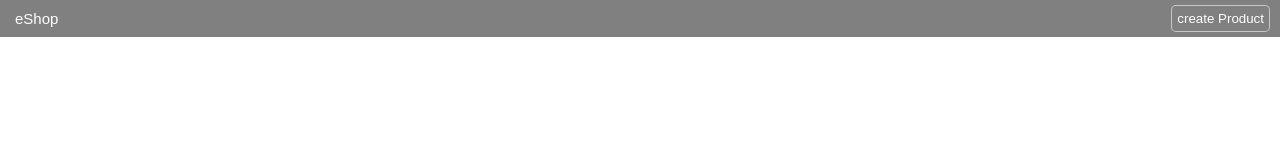
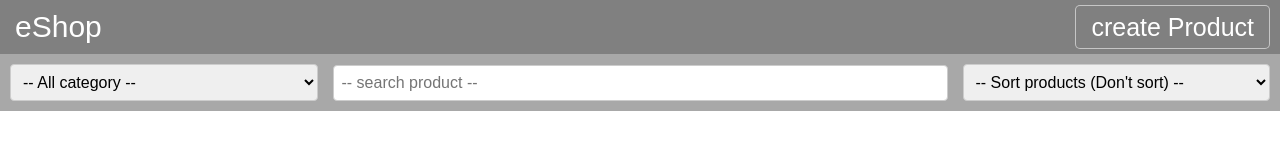
Before and after one commit to oket23/JS-Exam, a plain HTML site: page index.htm in a window 1280 px wide. Drawn offline with Linux system fonts and the light colour scheme.

Commit message:
update css for header and added sorting options

```diff
--- a/css/style.css
+++ b/css/style.css
@@ -14,17 +14,18 @@ header {
 
 header #title {
     color: white;
-    font-size: 15px;
+    font-size: 30px;
     font-weight: 100;
     margin: 5px;
 }
 
 header #createBtn {
     color: white;
+    font-size: 25px;
     border-color: white;
     border: 1px solid rgba(255, 255, 255, 0.548);
     background-color: grey;
-    padding: 5px;
+    padding: 0 15px;
     cursor: pointer;
     border-radius: 5px;
     transition-duration: 0.2s;
@@ -313,3 +314,22 @@ header #createBtn:hover {
 .confirm-no {
     background-color: #6c757d;
 }
+
+
+.sort-container {
+    display: grid;
+    grid-template-columns: 1fr 2fr 1fr;
+    gap: 15px;
+    align-items: center;
+    padding: 10px;
+    background-color: rgba(128, 128, 128, 0.685);
+}
+
+.sort-container select,
+.sort-container input {
+    width: 100%;
+    padding: 8px;
+    border: 1px solid #ccc;
+    border-radius: 4px;
+    font-size: 16px;
+}
--- a/index.htm
+++ b/index.htm
@@ -15,6 +15,31 @@
         <h1 id="title">eShop</h1>
         <button id="createBtn">create Product</button>
     </header>
+    <div class="sort-container">
+        <div class="sort-group">
+            <select name="sortCategory" id="sortCategory">
+                <option value="">-- All category --</option>
+                <option value="phones">Smartphones</option>
+                <option value="laptops">Laptops</option>
+                <option value="fragrances">Fragrances</option>
+                <option value="skincare">Skincare</option>
+                <option value="groceries">Groceries</option>
+                <option value="home-decoration">Home-decoration</option>
+            </select>
+        </div>
+        <div class="sort-group">
+            <input type="text" name="searchProduct" placeholder="-- search product --">
+        </div>
+        <div class="sort-group">
+            <select name="sortModes" id="sortModes">
+                <option value="">-- Sort products (Don't sort) --</option>
+                <option value="increasingPrice">by increasing price</option>
+                <option value="decreasingPrice">by decreasing price</option>
+                <option value="newest">newest first</option>
+                <option value="oldest">oldest first</option>
+            </select>
+        </div>
+    </div>
     <div id="confirmOverlay" class="confirm-overlay">
         <div class="confirm-modal">
             <p id="confirmMessage" class="confirm-message">Ви впевнені, що хочете видалити цей продукт?</p>
```
